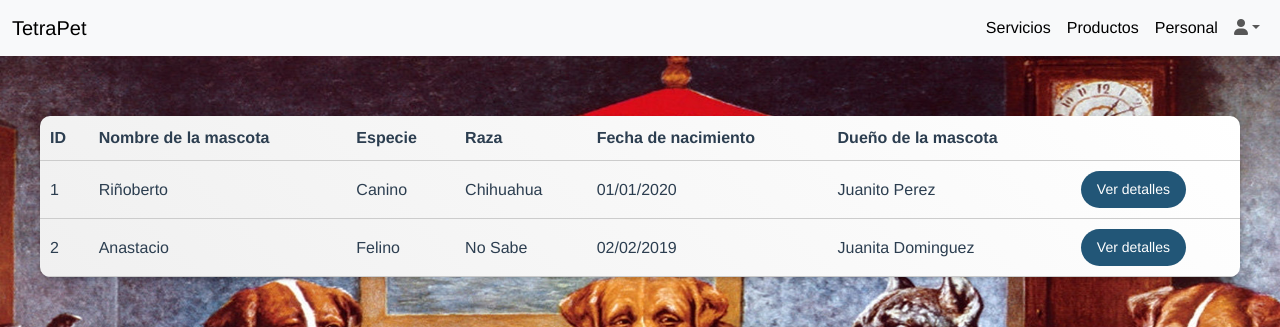
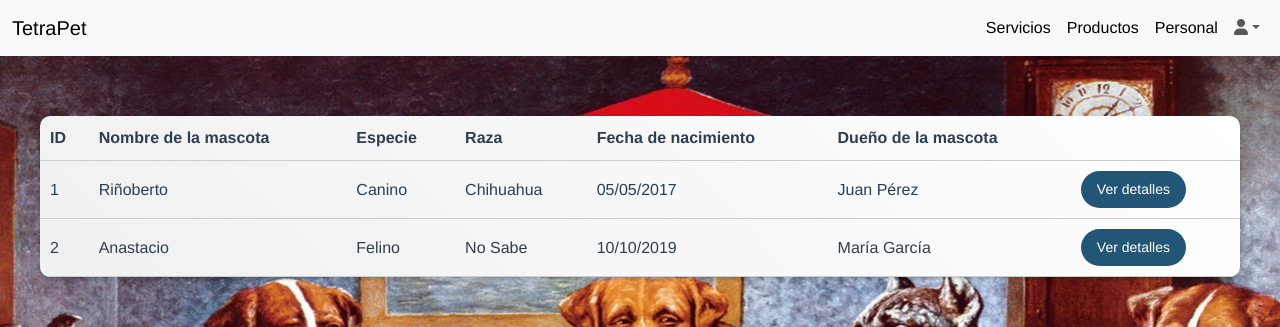
Before and after one commit to LuisS74/TetraPet, a Vue app: page /listado-mascotas/admin in a window 1280 px wide. Shown: the top 327 px of the page. Built offline with nearby package versions, Linux system fonts and the light colour scheme.

Commit message:
Se agregan mocks a la lista mascotas de admin y cliente

```diff
--- a/src/views/AdminMascotasView.vue
+++ b/src/views/AdminMascotasView.vue
@@ -13,22 +13,13 @@
         </tr>
       </thead>
       <tbody>
-        <tr class="mascota">
-          <td>1</td>
-          <td>Riñoberto</td>
-          <td>Canino</td>
-          <td>Chihuahua</td>
-          <td>01/01/2020</td>
-          <td>Juanito Perez</td>
-          <td><button class="ver-detalles">Ver detalles</button></td>
-        </tr>
-        <tr class="mascota">
-          <td>2</td>
-          <td>Anastacio</td>
-          <td>Felino</td>
-          <td>No Sabe</td>
-          <td>02/02/2019</td>
-          <td>Juanita Dominguez</td>
+        <tr class="mascota" v-for="mascota in mascotas" :key="mascota.id">
+          <td>{{ mascota.id }}</td>
+          <td>{{ mascota.nombre }}</td>
+          <td>{{ mascota.especie }}</td>
+          <td>{{ mascota.raza }}</td>
+          <td>{{ mascota.fechaNacimiento }}</td>
+          <td>{{ mascota.dueno }}</td>
           <td><button class="ver-detalles">Ver detalles</button></td>
         </tr>
       </tbody>
@@ -39,7 +30,29 @@
 <script>
 export default {
   name: "AdminMascotasView",
-}
+  data() {
+    return {
+      mascotas: [
+        {
+          id: 1,
+          nombre: "Riñoberto",
+          especie: "Canino",
+          raza: "Chihuahua",
+          fechaNacimiento: "05/05/2017",
+          dueno: "Juan Pérez"
+        },
+        {
+          id: 2,
+          nombre: "Anastacio",
+          especie: "Felino",
+          raza: "No Sabe",
+          fechaNacimiento: "10/10/2019",
+          dueno: "María García"
+        }
+      ]
+    };
+  }
+};
 </script>
 
 <style scoped>
--- a/src/views/ClienteMascotasView.vue
+++ b/src/views/ClienteMascotasView.vue
@@ -12,20 +12,12 @@
         </tr>
       </thead>
       <tbody>
-        <tr class="mascota">
-          <td>1</td>
-          <td>Riñoberto</td>
-          <td>Canino</td>
-          <td>Chihuahua</td>
-          <td>01/01/2020</td>
-          <td><button class="ver-detalles">Pedir cita</button></td>
-        </tr>
-        <tr class="mascota">
-          <td>2</td>
-          <td>Anastacio</td>
-          <td>Felino</td>
-          <td>No Sabe</td>
-          <td>02/02/2019</td>
+        <tr class="mascota" v-for="mascota in mascotas" :key="mascota.id">
+          <td>{{ mascota.id }}</td>
+          <td>{{ mascota.nombre }}</td>
+          <td>{{ mascota.especie }}</td>
+          <td>{{ mascota.raza }}</td>
+          <td>{{ mascota.fechaNacimiento }}</td>
           <td><button class="ver-detalles">Pedir cita</button></td>
         </tr>
       </tbody>
@@ -81,6 +73,26 @@
 <script>
 export default {
   name: "ClienteMascotasView",
+  data() {
+    return {
+      mascotas: [
+        {
+          id: 1,
+          nombre: "Riñoberto",
+          especie: "Canino",
+          raza: "Chihuahua",
+          fechaNacimiento: "05/05/2017"
+        },
+        {
+          id: 2,
+          nombre: "Anastacio",
+          especie: "Felino",
+          raza: "No Sabe",
+          fechaNacimiento: "10/10/2019"
+        }
+      ],
+    }
+  }
 }
 </script>
 
--- a/src/views/RegistroView.vue
+++ b/src/views/RegistroView.vue
@@ -3,6 +3,7 @@
         <h1 class="titulo">Registrarse</h1>
         <input class="cajas" type="text" placeholder="Nombre" required maxlength="30">
         <input class="cajas" type="text" placeholder="Apellido" required maxlength="30">
+        <input class="cajas" type="text" placeholder="DNI" required maxlength="30">
         <input class="cajas" type="email" placeholder="Email" required maxlength="30">
         <input class="cajas" type="password" placeholder="Password" required maxlength="30">
         <p class="termino1"><input type="checkbox">  Estoy de acuerdo con <a class="termino2" href="">Terminos y Condiciones</a></p>
```
